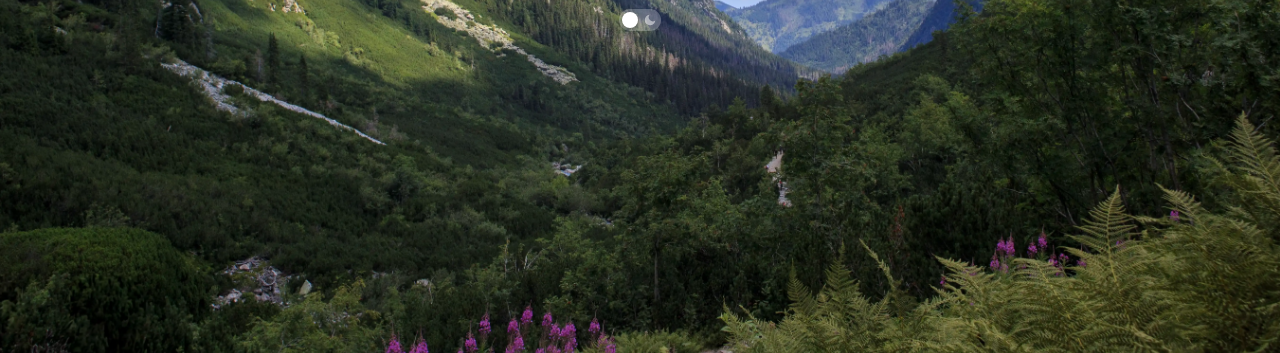
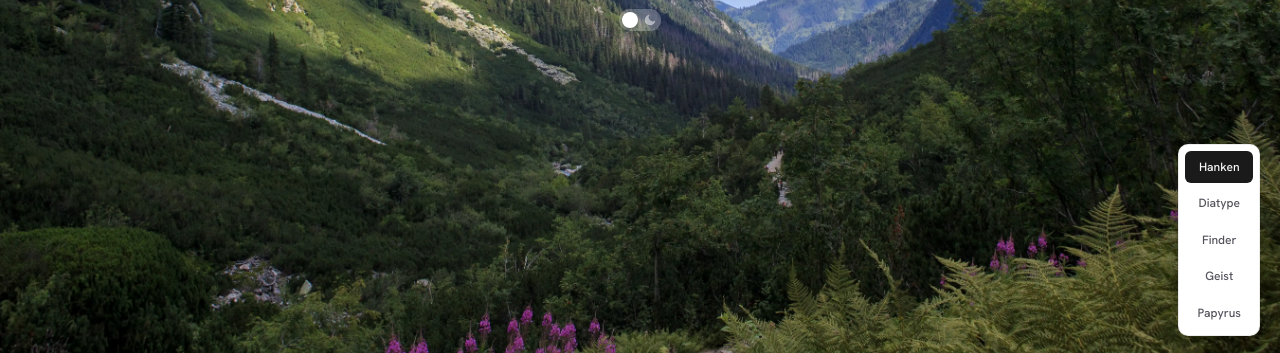
Before and after one commit to pazatek/pazatek.github.io, a website: page index.html in a window 1280 px wide. Shown: the part 444-797 px from the top of the page. Drawn offline with Linux system fonts and the light colour scheme; a small style sheet from the web is missing.

Commit message:
Add font toggle for comparing typefaces
Co-Authored-By: Claude Opus 4.5 <noreply@anthropic.com>

```diff
--- a/index.html
+++ b/index.html
@@ -17,6 +17,7 @@
   <link rel="preconnect" href="https://fonts.gstatic.com" crossorigin>
   <link rel="preload" href="styles.css" as="style">
   <link href="https://fonts.googleapis.com/css2?family=Hanken+Grotesk:wght@400;500;600;700&display=swap" rel="stylesheet">
+  <link href="https://geistfont.vercel.app/geist.css" rel="stylesheet">
   <link rel="stylesheet" href="styles.css">
   <script src="script.js" defer></script>
 </head>
@@ -261,5 +262,14 @@
 
     </div>
   </section>
+
+  <!-- Font Toggle -->
+  <div class="font-toggle" id="font-toggle">
+    <button class="font-toggle-btn active" data-font='"Hanken Grotesk", sans-serif'>Hanken</button>
+    <button class="font-toggle-btn" data-font='"ABCDiatype", "Diatype", sans-serif'>Diatype</button>
+    <button class="font-toggle-btn" data-font='"Finder", sans-serif'>Finder</button>
+    <button class="font-toggle-btn" data-font='"Geist", sans-serif'>Geist</button>
+    <button class="font-toggle-btn" data-font='"Papyrus", fantasy'>Papyrus</button>
+  </div>
 </body>
 </html>
--- a/script.js
+++ b/script.js
@@ -49,6 +49,18 @@ document.addEventListener('DOMContentLoaded', () => {
     });
   });
 
+  // Font toggle
+  const fontToggle = document.getElementById('font-toggle');
+  if (fontToggle) {
+    fontToggle.querySelectorAll('.font-toggle-btn').forEach(btn => {
+      btn.addEventListener('click', () => {
+        fontToggle.querySelector('.font-toggle-btn.active')?.classList.remove('active');
+        btn.classList.add('active');
+        document.documentElement.style.fontFamily = btn.dataset.font;
+      });
+    });
+  }
+
   // PII redaction demo
   const shieldBtn = document.getElementById('shield-toggle');
   const statusLabel = document.getElementById('shield-status');
--- a/styles.css
+++ b/styles.css
@@ -827,3 +827,40 @@ body {
 .pii-toggle.active .pii-toggle-thumb {
   transform: translateX(12px);
 }
+
+/* ============================================
+   FONT TOGGLE
+   ============================================ */
+.font-toggle {
+  position: fixed;
+  bottom: 20px;
+  right: 20px;
+  z-index: 9999;
+  display: flex;
+  flex-direction: column;
+  gap: 4px;
+  background: var(--card-bg);
+  border: 1px solid var(--border);
+  border-radius: 10px;
+  padding: 6px;
+  box-shadow: 0 4px 16px rgba(0, 0, 0, 0.12);
+}
+
+.font-toggle-btn {
+  font-size: 12px;
+  font-weight: 500;
+  padding: 6px 12px;
+  border-radius: 6px;
+  color: var(--fg-muted);
+  white-space: nowrap;
+  transition: background 0.15s ease, color 0.15s ease;
+}
+
+.font-toggle-btn:hover {
+  background: var(--row-hover);
+}
+
+.font-toggle-btn.active {
+  background: var(--fg);
+  color: var(--bg);
+}
```
